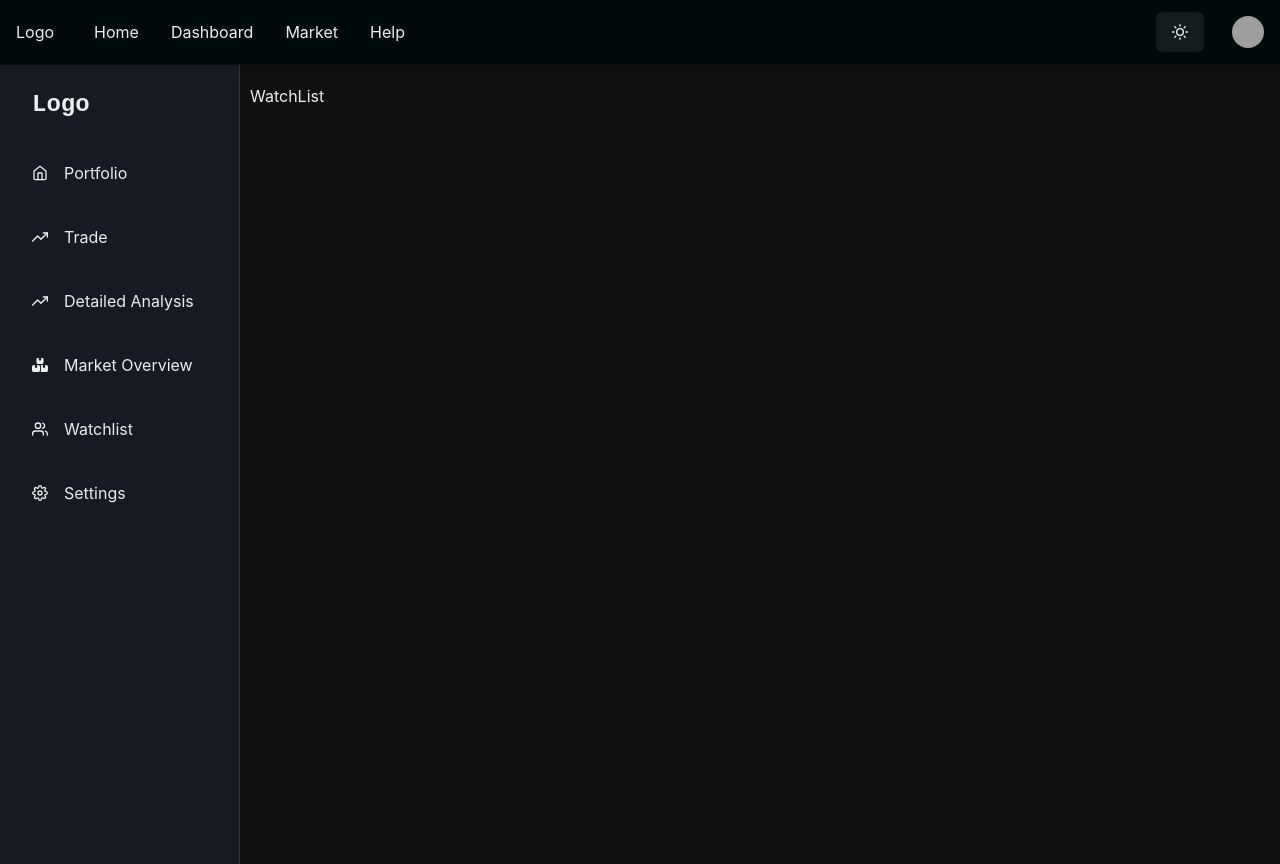
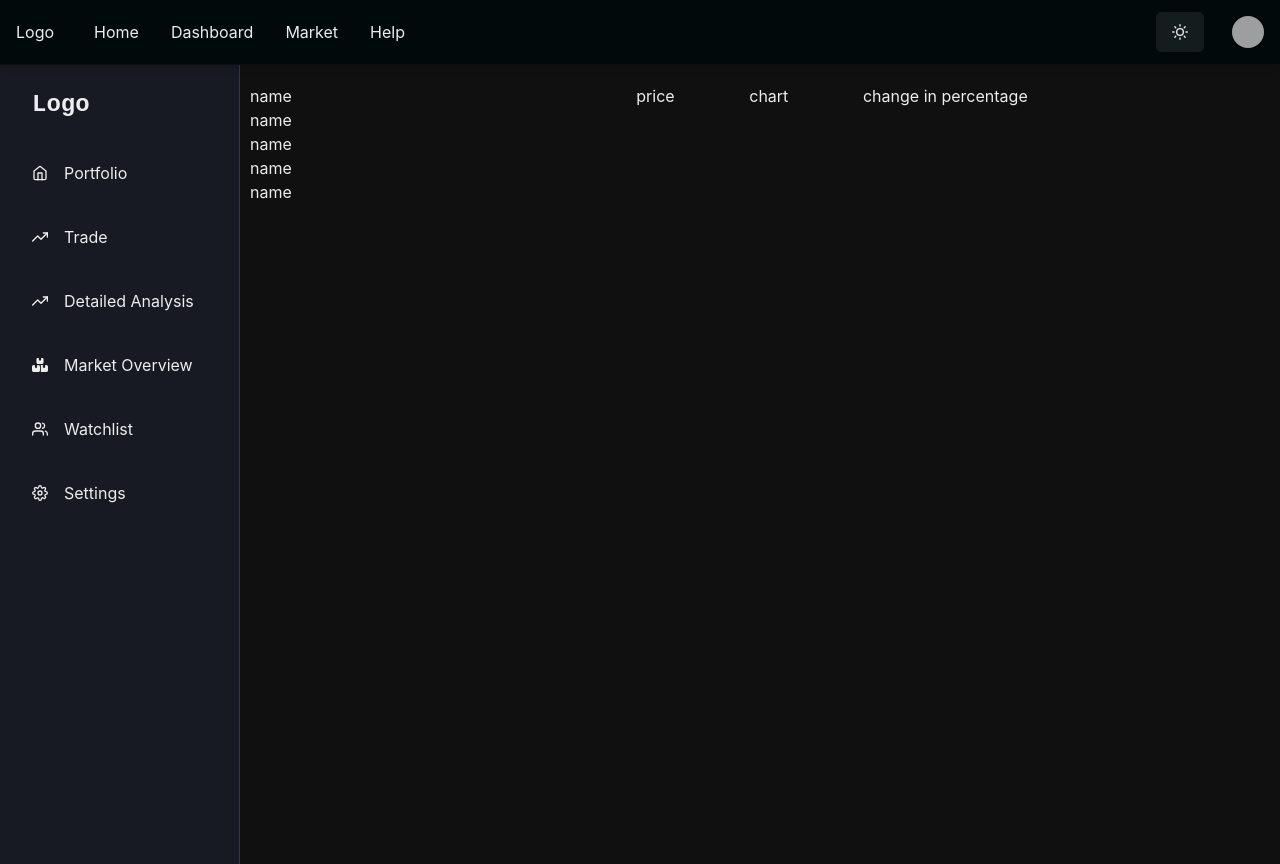
Before and after one commit to NyeinChanAung100/brokrage_web, a React (Vite) app in the folder client/: page /dashboard/watchlist in a window 1280 px wide. Built offline with nearby package versions, Linux system fonts and the light colour scheme; grey boxes are pictures that could not be loaded.

Commit message:
watchListtest

```diff
--- a/client/src/components/MarketOverview.jsx
+++ b/client/src/components/MarketOverview.jsx
@@ -17,9 +17,9 @@ function EachItem({ name, price, tran }) {
 function MarketOverview() {
   return (
     <VStack
-      divider={<StackDivider borderColor='gray.200' />}
+      divider={<StackDivider borderColor="gray.200" />}
       spacing={4}
-      align='stretch'
+      align="stretch"
       w={'100%'}
       ml={'10px'}
       p={'10px'}
--- a/client/src/components/WatchList.jsx
+++ b/client/src/components/WatchList.jsx
@@ -1,5 +1,36 @@
+import { Box, Flex, StackDivider, Text, VStack } from '@chakra-ui/react';
+
 function WatchList() {
-  return <div>WatchList</div>;
+  return (
+    <Flex width={'90%'} h={'100%'} justifyContent={'space-between'}>
+      <Box w={'200px'} textAlign={'start'}>
+        <Text>
+          <p>name</p>
+          <p>name</p>
+          <p>name</p>
+          <p>name</p>
+          <p>name</p>
+        </Text>
+      </Box>
+      <Box w={'150px'} textAlign={'end'}>
+        <Text>
+          <p>price</p>
+        </Text>
+      </Box>
+      <Box>
+        <Text>
+          <p>chart</p>
+        </Text>
+      </Box>
+      <Box>
+        <Text>
+          <p>change in percentage</p>
+        </Text>
+      </Box>
+      <Box></Box>
+      <Box></Box>
+    </Flex>
+  );
 }
 
 export default WatchList;
```
